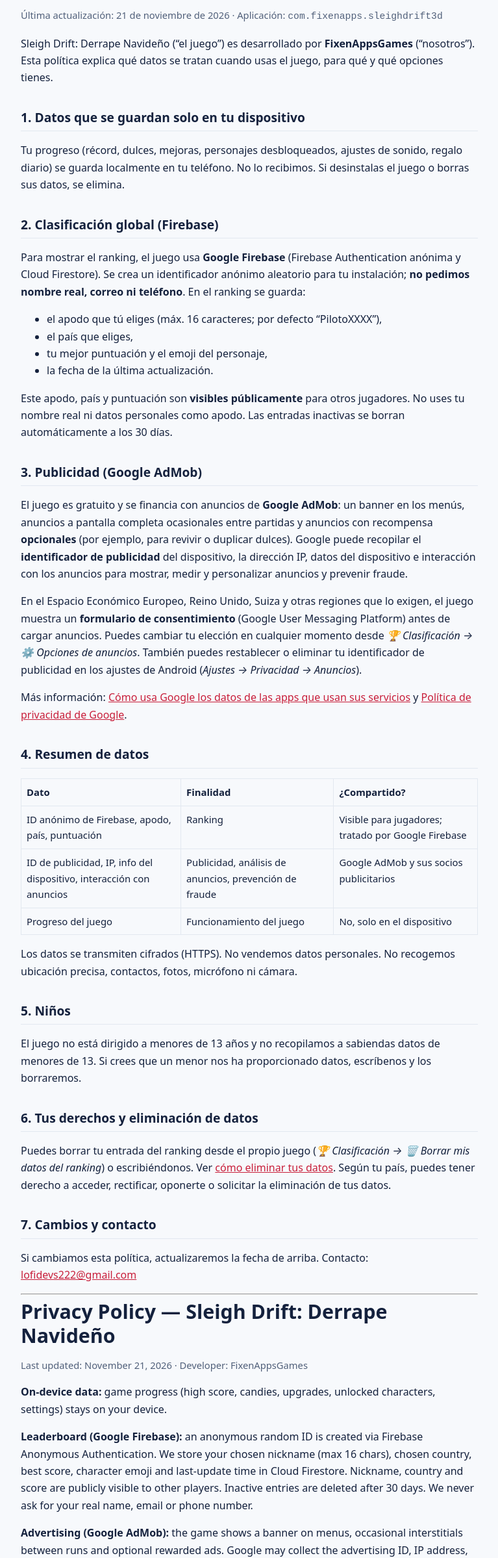
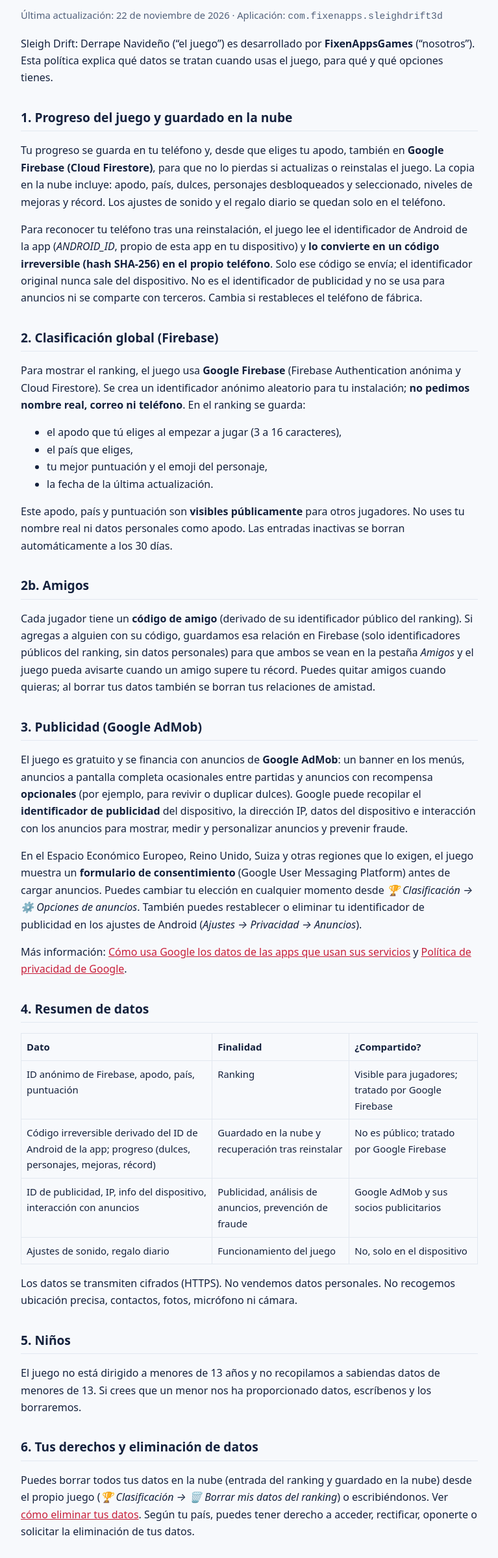
Before and after one commit to Projects-Amm/Projects-Amm.github.io, a plain HTML site: page sleigh-drift-3d/privacidad.html in a window 1280 px wide. Shown: the part 162-2560 px from the top of the page at 65% size, without its empty margins (256-1023 px from the left). Drawn offline with Linux system fonts and the light colour scheme.

Commit message:
Sleigh Drift 1.0.2: guardado en la nube, amigos y eliminación de datos
Co-Authored-By: Claude Opus 5.5 <noreply@anthropic.com>

```diff
--- a/sleigh-drift-3d/privacidad.html
+++ b/sleigh-drift-3d/privacidad.html
@@ -2,17 +2,21 @@
 <title>Política de privacidad · Sleigh Drift: Derrape Navideño</title><link rel="stylesheet" href="../style.css"></head><body><main>
 <p class="muted"><a href="../">FixenAppsGames</a> · <a href="#english">English version below</a></p>
 <h1>Política de privacidad de Sleigh Drift: Derrape Navideño</h1>
-<p class="muted">Última actualización: 21 de noviembre de 2026 · Aplicación: <code>com.fixenapps.sleighdrift3d</code></p>
+<p class="muted">Última actualización: 22 de noviembre de 2026 · Aplicación: <code>com.fixenapps.sleighdrift3d</code></p>
 
 <p>Sleigh Drift: Derrape Navideño (“el juego”) es desarrollado por <strong>FixenAppsGames</strong> (“nosotros”). Esta política explica qué datos se tratan cuando usas el juego, para qué y qué opciones tienes.</p>
 
-<h2>1. Datos que se guardan solo en tu dispositivo</h2>
-<p>Tu progreso (récord, dulces, mejoras, personajes desbloqueados, ajustes de sonido, regalo diario) se guarda localmente en tu teléfono. No lo recibimos. Si desinstalas el juego o borras sus datos, se elimina.</p>
+<h2>1. Progreso del juego y guardado en la nube</h2>
+<p>Tu progreso se guarda en tu teléfono y, desde que eliges tu apodo, también en <strong>Google Firebase (Cloud Firestore)</strong>, para que no lo pierdas si actualizas o reinstalas el juego. La copia en la nube incluye: apodo, país, dulces, personajes desbloqueados y seleccionado, niveles de mejoras y récord. Los ajustes de sonido y el regalo diario se quedan solo en el teléfono.</p>
+<p>Para reconocer tu teléfono tras una reinstalación, el juego lee el identificador de Android de la app (<em>ANDROID_ID</em>, propio de esta app en tu dispositivo) y <strong>lo convierte en un código irreversible (hash SHA-256) en el propio teléfono</strong>. Solo ese código se envía; el identificador original nunca sale del dispositivo. No es el identificador de publicidad y no se usa para anuncios ni se comparte con terceros. Cambia si restableces el teléfono de fábrica.</p>
 
 <h2>2. Clasificación global (Firebase)</h2>
 <p>Para mostrar el ranking, el juego usa <strong>Google Firebase</strong> (Firebase Authentication anónima y Cloud Firestore). Se crea un identificador anónimo aleatorio para tu instalación; <strong>no pedimos nombre real, correo ni teléfono</strong>. En el ranking se guarda:</p>
-<ul><li>el apodo que tú eliges (máx. 16 caracteres; por defecto “PilotoXXXX”),</li><li>el país que eliges,</li><li>tu mejor puntuación y el emoji del personaje,</li><li>la fecha de la última actualización.</li></ul>
+<ul><li>el apodo que tú eliges al empezar a jugar (3 a 16 caracteres),</li><li>el país que eliges,</li><li>tu mejor puntuación y el emoji del personaje,</li><li>la fecha de la última actualización.</li></ul>
 <p>Este apodo, país y puntuación son <strong>visibles públicamente</strong> para otros jugadores. No uses tu nombre real ni datos personales como apodo. Las entradas inactivas se borran automáticamente a los 30 días.</p>
+
+<h2>2b. Amigos</h2>
+<p>Cada jugador tiene un <strong>código de amigo</strong> (derivado de su identificador público del ranking). Si agregas a alguien con su código, guardamos esa relación en Firebase (solo identificadores públicos del ranking, sin datos personales) para que ambos se vean en la pestaña <em>Amigos</em> y el juego pueda avisarte cuando un amigo supere tu récord. Puedes quitar amigos cuando quieras; al borrar tus datos también se borran tus relaciones de amistad.</p>
 
 <h2>3. Publicidad (Google AdMob)</h2>
 <p>El juego es gratuito y se financia con anuncios de <strong>Google AdMob</strong>: un banner en los menús, anuncios a pantalla completa ocasionales entre partidas y anuncios con recompensa <strong>opcionales</strong> (por ejemplo, para revivir o duplicar dulces). Google puede recopilar el <strong>identificador de publicidad</strong> del dispositivo, la dirección IP, datos del dispositivo e interacción con los anuncios para mostrar, medir y personalizar anuncios y prevenir fraude.</p>
@@ -22,26 +26,28 @@
 <h2>4. Resumen de datos</h2>
 <table><tr><th>Dato</th><th>Finalidad</th><th>¿Compartido?</th></tr>
 <tr><td>ID anónimo de Firebase, apodo, país, puntuación</td><td>Ranking</td><td>Visible para jugadores; tratado por Google Firebase</td></tr>
+<tr><td>Código irreversible derivado del ID de Android de la app; progreso (dulces, personajes, mejoras, récord)</td><td>Guardado en la nube y recuperación tras reinstalar</td><td>No es público; tratado por Google Firebase</td></tr>
 <tr><td>ID de publicidad, IP, info del dispositivo, interacción con anuncios</td><td>Publicidad, análisis de anuncios, prevención de fraude</td><td>Google AdMob y sus socios publicitarios</td></tr>
-<tr><td>Progreso del juego</td><td>Funcionamiento del juego</td><td>No, solo en el dispositivo</td></tr></table>
+<tr><td>Ajustes de sonido, regalo diario</td><td>Funcionamiento del juego</td><td>No, solo en el dispositivo</td></tr></table>
 <p>Los datos se transmiten cifrados (HTTPS). No vendemos datos personales. No recogemos ubicación precisa, contactos, fotos, micrófono ni cámara.</p>
 
 <h2>5. Niños</h2>
 <p>El juego no está dirigido a menores de 13 años y no recopilamos a sabiendas datos de menores de 13. Si crees que un menor nos ha proporcionado datos, escríbenos y los borraremos.</p>
 
 <h2>6. Tus derechos y eliminación de datos</h2>
-<p>Puedes borrar tu entrada del ranking desde el propio juego (<em>🏆 Clasificación → 🗑️ Borrar mis datos del ranking</em>) o escribiéndonos. Ver <a href="eliminar-datos.html">cómo eliminar tus datos</a>. Según tu país, puedes tener derecho a acceder, rectificar, oponerte o solicitar la eliminación de tus datos.</p>
+<p>Puedes borrar todos tus datos en la nube (entrada del ranking y guardado en la nube) desde el propio juego (<em>🏆 Clasificación → 🗑️ Borrar mis datos del ranking</em>) o escribiéndonos. Ver <a href="eliminar-datos.html">cómo eliminar tus datos</a>. Según tu país, puedes tener derecho a acceder, rectificar, oponerte o solicitar la eliminación de tus datos.</p>
 
 <h2>7. Cambios y contacto</h2>
 <p>Si cambiamos esta política, actualizaremos la fecha de arriba. Contacto: <a href="mailto:lofidevs222@gmail.com">lofidevs222@gmail.com</a></p>
 
 <hr id="english">
 <h1>Privacy Policy — Sleigh Drift: Derrape Navideño</h1>
-<p class="muted">Last updated: November 21, 2026 · Developer: FixenAppsGames</p>
-<p><strong>On-device data:</strong> game progress (high score, candies, upgrades, unlocked characters, settings) stays on your device.</p>
+<p class="muted">Last updated: November 22, 2026 · Developer: FixenAppsGames</p>
+<p><strong>Progress & cloud save:</strong> progress is stored on your phone and, once you choose a nickname, also in Google Firebase (Cloud Firestore) so it survives updates and reinstalls: nickname, country, candies, unlocked/selected characters, upgrade levels and high score. To recognise your phone after a reinstall, the game reads the app-scoped Android ID (ANDROID_ID) and turns it into an irreversible SHA-256 hash on the device; only the hash is sent. It is not the advertising ID, is not used for ads and is not shared with third parties. Sound settings and the daily gift stay on the device.</p>
 <p><strong>Leaderboard (Google Firebase):</strong> an anonymous random ID is created via Firebase Anonymous Authentication. We store your chosen nickname (max 16 chars), chosen country, best score, character emoji and last-update time in Cloud Firestore. Nickname, country and score are publicly visible to other players. Inactive entries are deleted after 30 days. We never ask for your real name, email or phone number.</p>
+<p><strong>Friends:</strong> every player has a friend code (derived from their public leaderboard id). Adding a friend stores that link in Firebase (public leaderboard ids only) so both players see each other in the Friends tab and get an alert when a friend beats their score. You can remove friends at any time; deleting your data also deletes your friend links.</p>
 <p><strong>Advertising (Google AdMob):</strong> the game shows a banner on menus, occasional interstitials between runs and optional rewarded ads. Google may collect the advertising ID, IP address, device information and ad interactions to serve, measure and personalise ads and to prevent fraud. Where required (EEA, UK, Switzerland, etc.) a consent form (Google UMP) is shown before ads load; you can change your choice in <em>Leaderboard → Ad options</em>. See <a href="https://policies.google.com/technologies/partner-sites">how Google uses data</a>.</p>
 <p><strong>Children:</strong> the game is not directed at children under 13 and we do not knowingly collect their data.</p>
-<p><strong>Deletion:</strong> delete your leaderboard entry in-game (<em>Leaderboard → Delete my leaderboard data</em>) or contact us. See <a href="eliminar-datos.html">data deletion</a>. Data is encrypted in transit and never sold.</p>
+<p><strong>Deletion:</strong> delete your leaderboard entry and cloud save in-game (<em>Leaderboard → Delete my leaderboard data</em>) or contact us. See <a href="eliminar-datos.html">data deletion</a>. Data is encrypted in transit and never sold.</p>
 <p><strong>Contact:</strong> <a href="mailto:lofidevs222@gmail.com">lofidevs222@gmail.com</a></p>
 </main></body></html>
```
Also changed, not shown: sleigh-drift-3d/eliminar-datos.html (+2 -2 lines).
